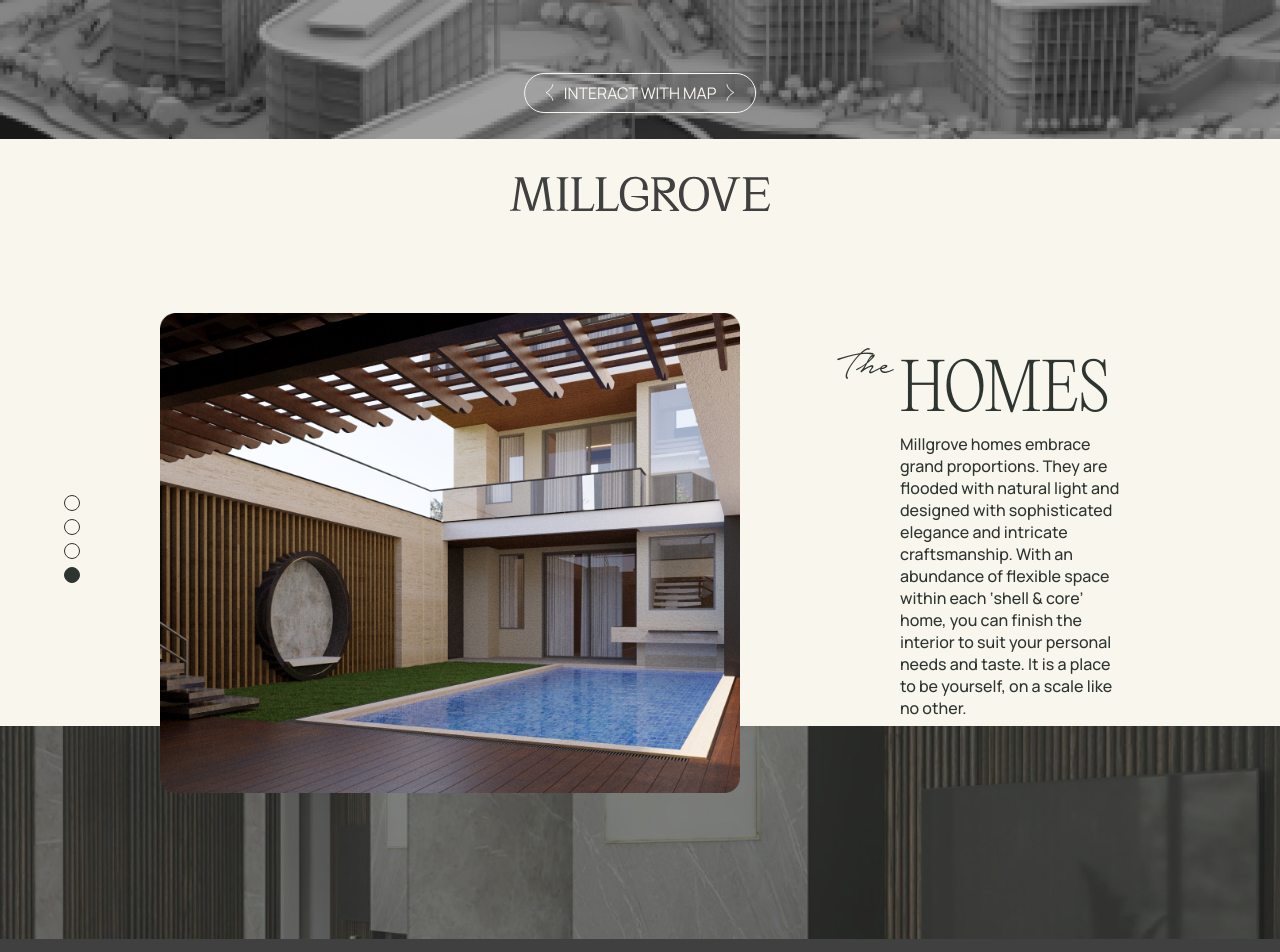
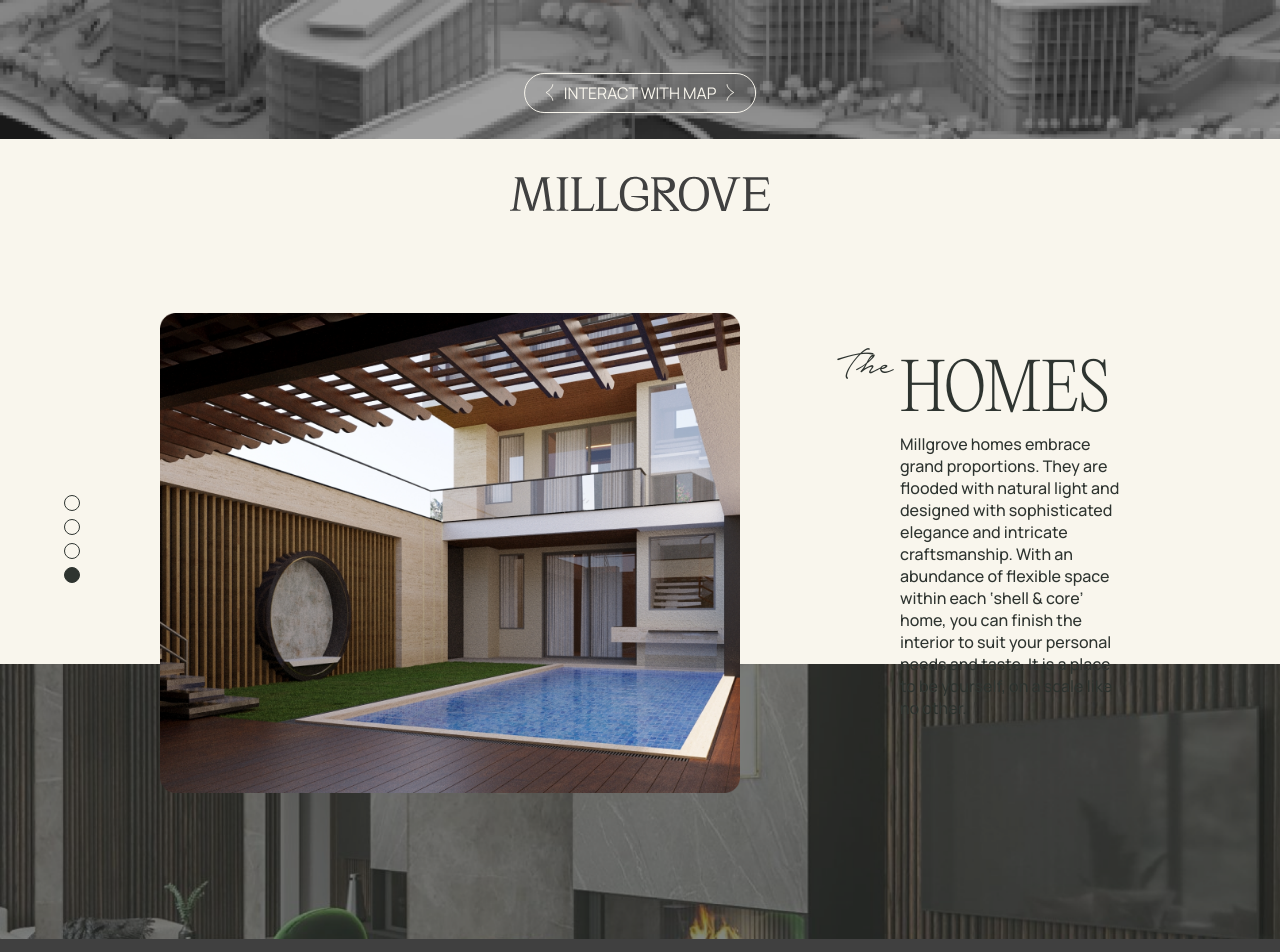
Before and after one commit to sachinsharma92/millgrove-landing-page, a React (Create React App) app: page / in a window 1280 px wide. Shown: the part 3540-4492 px from the top of the page. Built offline with nearby package versions, Linux system fonts and the light colour scheme.

Commit message:
style:Only make image and text scrollable in carousel
only image and txt scroll.background img remains fixed

```diff
--- a/src/views/HomeCarousel/HomeCarousel.js
+++ b/src/views/HomeCarousel/HomeCarousel.js
@@ -1,4 +1,4 @@
-import React, { useState } from "react";
+import React, { useRef, useState } from "react";
 import Header from "components/Header";
 import HomeCarouselChild from "./HomeCarouselChild";
 import swimmingPool from "../../assets/images/swimming-pool.png";
@@ -7,18 +7,26 @@ import dining from "../../assets/images/dining.png";
 import bedroom from "../../assets/images/bedroom.png";
 import styles from "./HomeCarousel.module.scss";
 import ScrollIndicator from "./ScrollIndicator";
-
+import bgImg from "../../assets/images/rectangle-400.png";
+import {useIntersection} from "../../hooks/useIntersection"
 
 const HomeCarousel = () => {
   const [activeSlide, setActiveSlide] = useState(0)
+  const carouselViewRef=useRef()
+  // const isVisible=useIntersection(carouselViewRef,`-${Math.round(window.innerHeight/2)}px`)
 
+  // if(isVisible){
+  //   console.log('ha aajao',window.innerHeight/2)
+  // }
   return (
-    <div className={styles.wrapper}>
+    <div ref={carouselViewRef} className={styles.wrapper}>
       <Header />
       <div className={styles.scrollIndicatorContainer}>
         <ScrollIndicator activeSlide={activeSlide} nosOfSlides={4} />
       </div>
+      <img className={styles.slideBgImg} src={bgImg} alt="background" height="275" width="100%" />
       <div className={styles.carouselWrapper}>
+
         <HomeCarouselChild setActiveSlide={setActiveSlide} keyNos={0} houseImage={swimmingPool} description={{ heading: "HOMES", description: "Millgrove homes embrace grand proportions. They are flooded with natural light and designed with sophisticated elegance and intricate craftsmanship. With an abundance of flexible space within each ‘shell & core’ home, you can finish the interior to suit your personal needs and taste. It is a place to be yourself, on a scale like no other." }} />,
         <HomeCarouselChild setActiveSlide={setActiveSlide} keyNos={1} houseImage={balcony} description={{ heading: "GROUNDS", description: "Cocooned by flourishing greens and blossoming pathways, Millgrove is idyllic. Whether seeking serene time out, reconnection with family and friends, or just a long walk, the sprawling grounds offer an indulgent escape from the bustle of the city. Let nature be your happy place." }} supTextLocation={{ left: "-20%" }} />,
         <HomeCarouselChild setActiveSlide={setActiveSlide} keyNos={2} houseImage={dining} description={{ heading: "COMFORTS", description: "Millgrove offers a unique opportunity to own a freehold property with the customary comforts found in the best condominiums. Services to each home have been meticulously planned so that you don’t have to worry. It is farmhouse-style living with peace of mind." }} supTextLocation={{ left: "-20%" }} />,
--- a/src/views/HomeCarousel/HomeCarousel.module.scss
+++ b/src/views/HomeCarousel/HomeCarousel.module.scss
@@ -37,11 +37,10 @@
     @include flex(center,flex-start);
     overflow: hidden;
     scroll-snap-align: start;
-    // gap: 5rem;
 }
 .slideBgImg{
     position: absolute;
-    bottom:-10%;
+    bottom:0%;
     max-width: 100%;
     z-index: $z-0;
 }
--- a/src/views/HomeCarousel/HomeCarouselChild.js
+++ b/src/views/HomeCarousel/HomeCarouselChild.js
@@ -24,7 +24,7 @@ const HomeCarouselChild = ({ houseImage, description, bgImage=bgImg,supTextLocat
                     </p>
                 </div>
             </div>
-            <img className={styles.slideBgImg} src={bgImage} alt="background" height="275" width="100%" />
+            {/* <img className={styles.slideBgImg} src={bgImage} alt="background" height="275" width="100%" /> */}
         </div>
     )
 }
```
